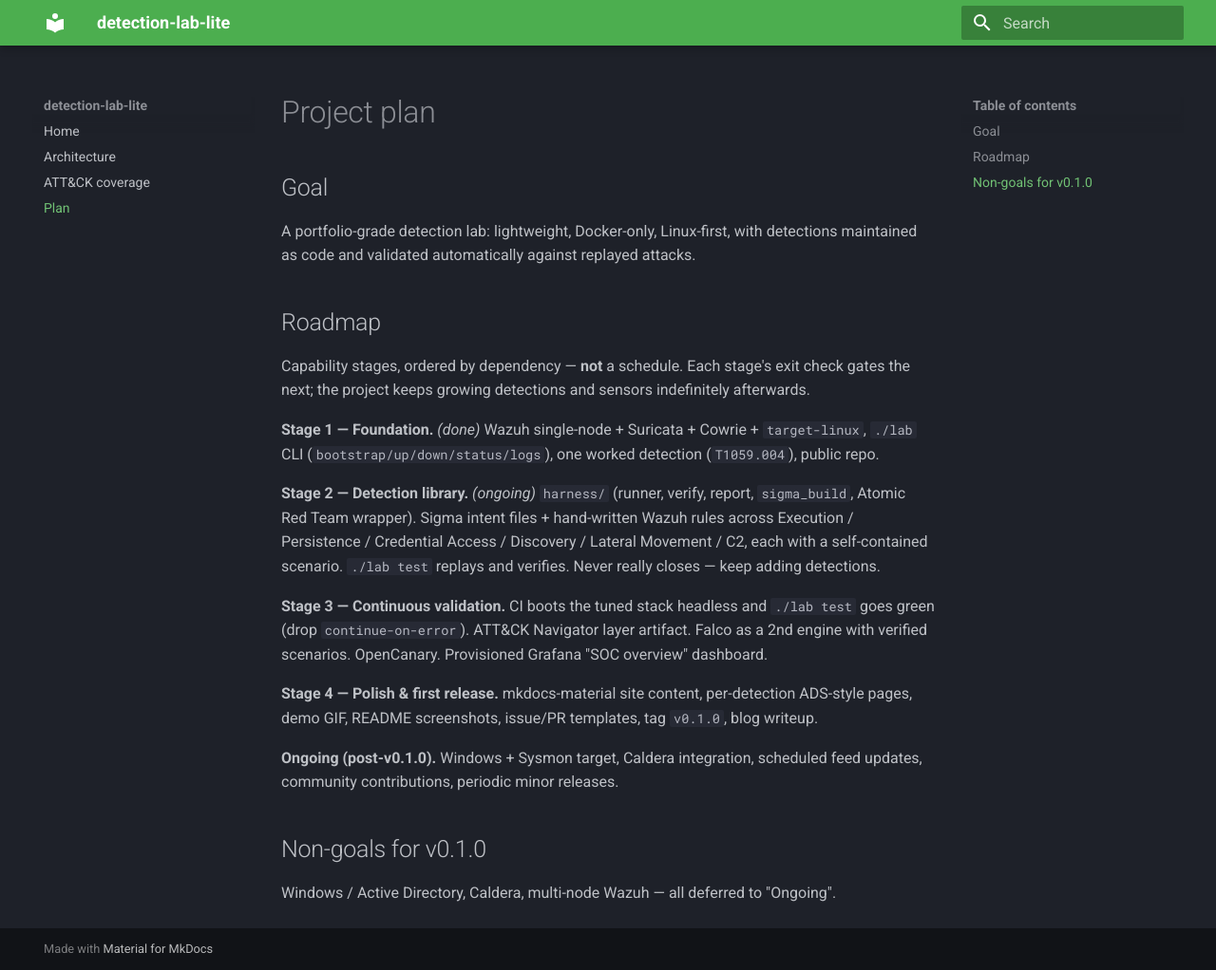
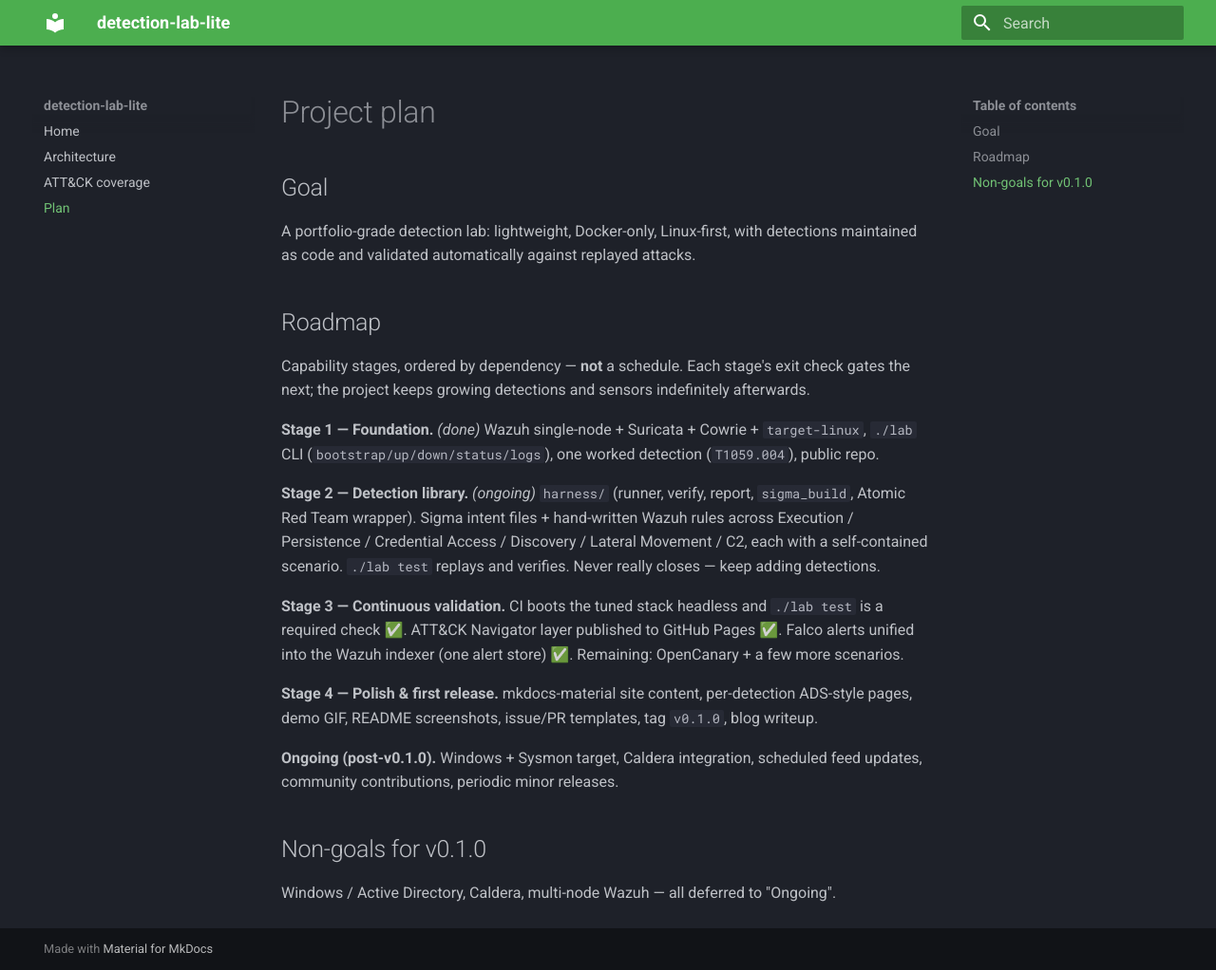
Before and after one commit to MhdFadlyy/detection-lab-lite, an MkDocs documentation site: the page built from docs/plan.md, in a window 1280 px wide and 1022 px high. Shown: the whole window at 95% size. Built offline with MkDocs 1.6.1 and Material for MkDocs 9.7.7, drawn with Linux system fonts in a browser that asks for light colours.

Commit message:
Stage 3 (C): drop Grafana — the Wazuh dashboard is the SOC UI
The grafana-opensearch-datasource plugin renders in the panel editor but blanks
in dashboard view on Grafana 11.2 (reproduced with a one-panel API-created
dashboard), so a provisioned dashboard is not worth shipping. The Wazuh
dashboard already covers Threat Hunting + MITRE + alert search over the same
index. Removed compose.viz.yml, compose/grafana/, the lab compose arg, and
grafana refs in docs; T1105 scenario now curls the indexer instead of grafana.
./lab test still 12/12.

```diff
--- a/docs/plan.md
+++ b/docs/plan.md
@@ -18,9 +18,9 @@
 Persistence / Credential Access / Discovery / Lateral Movement / C2, each with a self-contained
 scenario. `./lab test` replays and verifies. Never really closes — keep adding detections.
 
-**Stage 3 — Continuous validation.** CI boots the tuned stack headless and `./lab test` goes
-green (drop `continue-on-error`). ATT&CK Navigator layer artifact. Falco as a 2nd engine with
-verified scenarios. OpenCanary. Provisioned Grafana "SOC overview" dashboard.
+**Stage 3 — Continuous validation.** CI boots the tuned stack headless and `./lab test` is a
+required check ✅. ATT&CK Navigator layer published to GitHub Pages ✅. Falco alerts unified
+into the Wazuh indexer (one alert store) ✅. Remaining: OpenCanary + a few more scenarios.
 
 **Stage 4 — Polish & first release.** mkdocs-material site content, per-detection ADS-style
 pages, demo GIF, README screenshots, issue/PR templates, tag `v0.1.0`, blog writeup.
```
Also changed, not shown: CONTRIBUTING.md (+2 -2 lines), README.md (+2 -3 lines), docs/architecture.md (+3 -2 lines), 6 other files.
